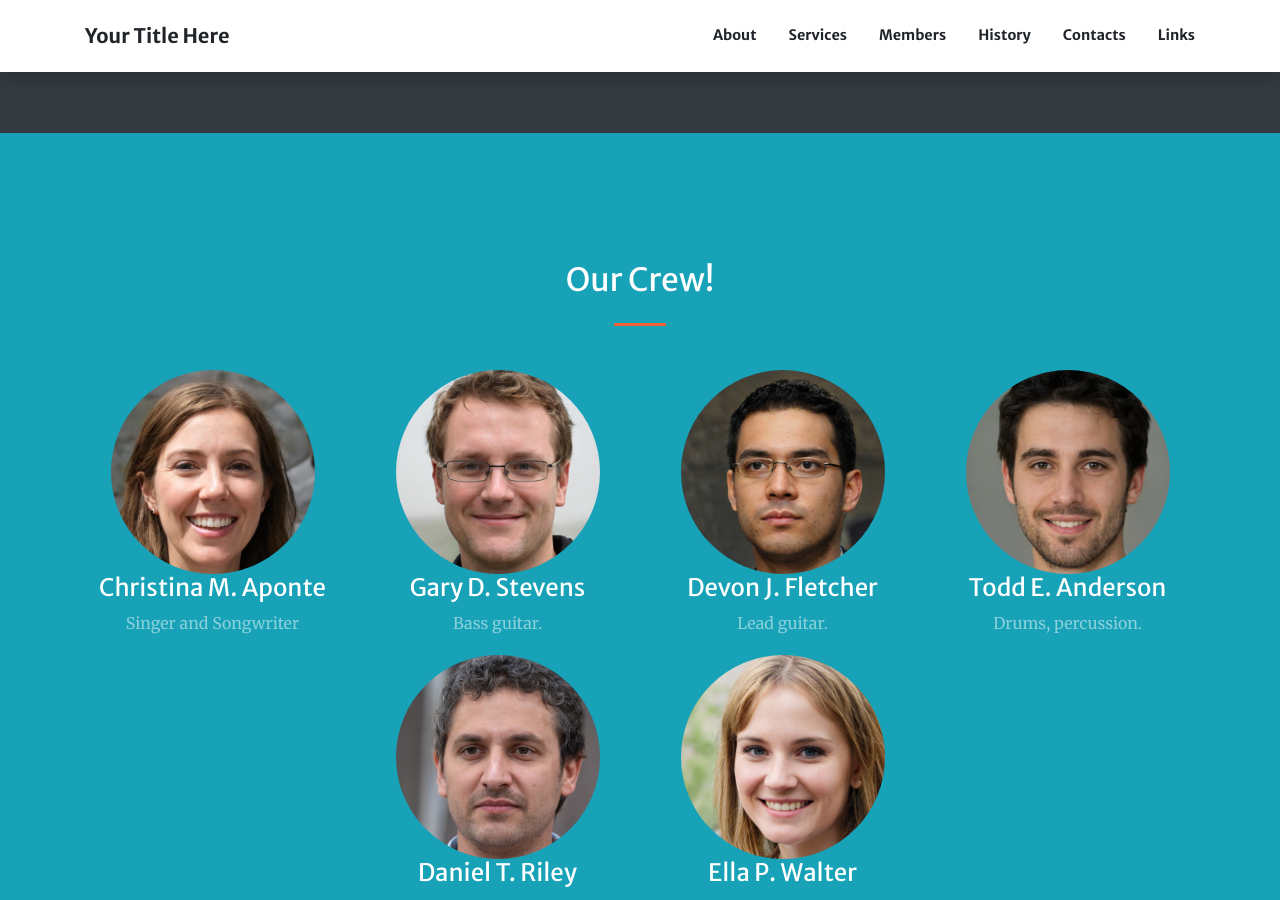
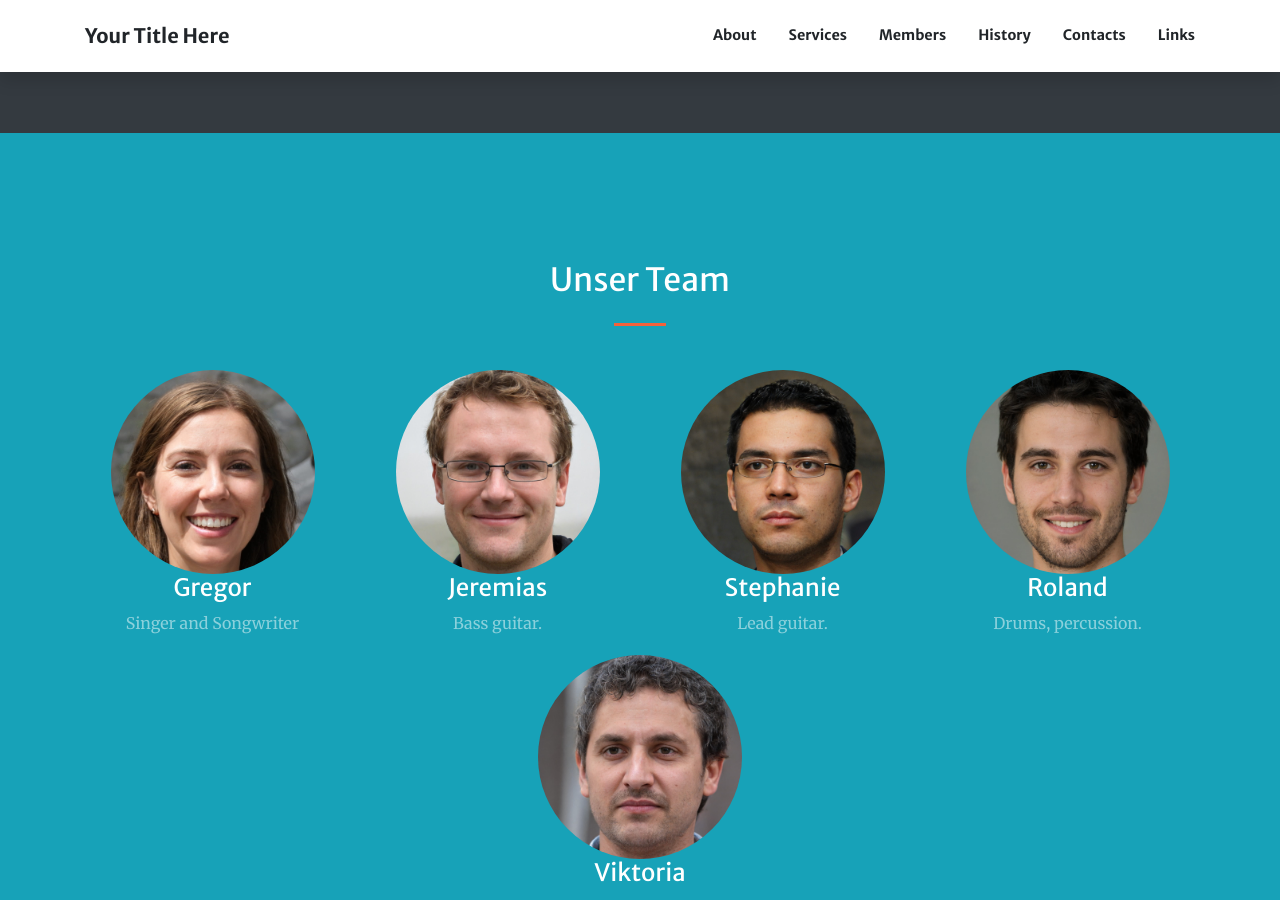
Before and after one commit to WueVsVirus/WueVsVirus.github.io, a Jekyll site: the page built from index.md, in a window 1280 px wide and 900 px high, scrolled down 2931 px. Built offline with Jekyll 4.4.1, drawn with Linux system fonts in a browser that asks for light colours; nearby versions of some CDN libraries.

Commit message:
Update index.md

```diff
--- a/index.md
+++ b/index.md
@@ -89,32 +89,28 @@ sections:
 
   - type: members.html
     section_id: members
-    title: Our Crew!
+    title: Unser Team
     background_style: bg-info text-white
     members:
-      - title: Christina M. Aponte
+      - title: Gregor
         text: Singer and Songwriter
         image: assets/img/members/person1.jpg
         url: '#'
-      - title: Gary D. Stevens
+      - title: Jeremias
         text: Bass guitar.
         image: assets/img/members/person2.jpg
         url: '#'
-      - title: Devon J. Fletcher
+      - title: Stephanie
         text: Lead guitar.
         image: assets/img/members/person3.jpg
         url: '#'
-      - title: Todd E. Anderson
+      - title: Roland
         text: Drums, percussion.
         image: assets/img/members/person5.jpg
         url: '#'
-      - title: Daniel T. Riley
+      - title: Viktoria
         text: Musician, songwriter, producer.
         image: assets/img/members/person6.jpg
-        url: '#'
-      - title: Ella P. Walter
-        text: PR.
-        image: assets/img/members/person7.jpg
         url: '#'
 
   - type: timeline.html
```
